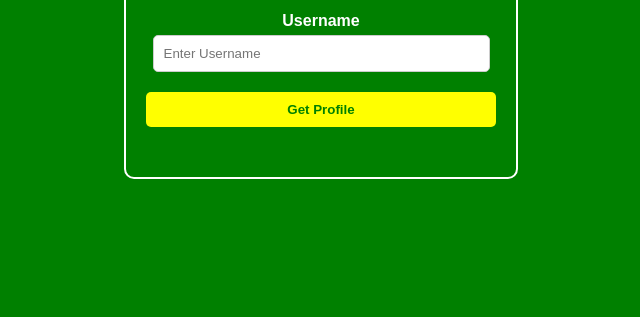
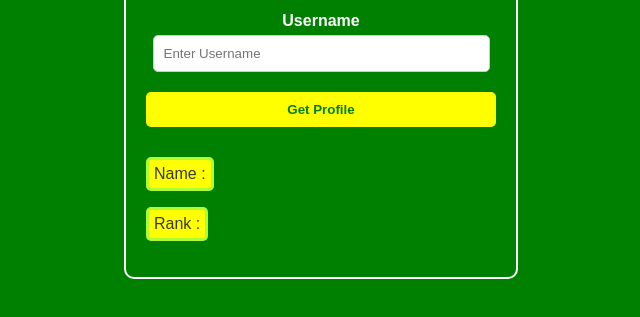
Before and after one commit to Jitendra708097/gfg.io, a plain HTML site: page index.html in a window 1280 px wide. Shown: the part 269-586 px from the top of the page, without its empty margins (319-959 px from the left). Drawn offline with Linux system fonts and the light colour scheme.

Commit message:
response

```diff
--- a/index.html
+++ b/index.html
@@ -17,6 +17,8 @@
         <button onclick="getProfile()">Get Profile</button>
         <div id="profile-info">
             <!-- Profile information will be displayed here -->
+             <p class="all">Name : <span id="Name"></span></p>
+             <p class="all">Rank : <span id="Rank"></span></p>
         </div>
     </div>
     <script src="./script.js"></script>
--- a/script.js
+++ b/script.js
@@ -13,7 +13,7 @@ button.addEventListener('click',(event)=>{
           // console.log(response);
 
           const profile = document.getElementById('profile-info');
-          profile.innerHTML = `${response.info.userName}`;
+          profile.innerHTML = response.info.userName;
           // console.log(response.info.userName);
         })
   })
@@ -23,13 +23,3 @@ button.addEventListener('click',(event)=>{
       profile.innerHTML = error;
   });
 })
-
-// const detail = fetch(`https://geeks-for-geeks-api.vercel.app/jitendrasha6vrm`);
-// // console.log(detail);
-// detail.then((data)=>{
-//       const body = data.json();
-//       body.then((response)=>{
-//         console.log(response);
-//         console.log(response.info.fullName);
-//       });
-// });
--- a/style.css
+++ b/style.css
@@ -71,6 +71,18 @@ button {
     margin: 0 0 10px 0;
 }
 
+.all
+{
+    display: inline;
+    border: 3px solid greenyellow;
+    display: flex;
+    justify-self: start;
+    padding: 5px;
+    border-radius: 5px;
+    background-color: yellow;
+    color: #3a3939;
+}
+
 /* Media Queries for Responsiveness */
 @media (max-width: 600px) {
     .container {
```
